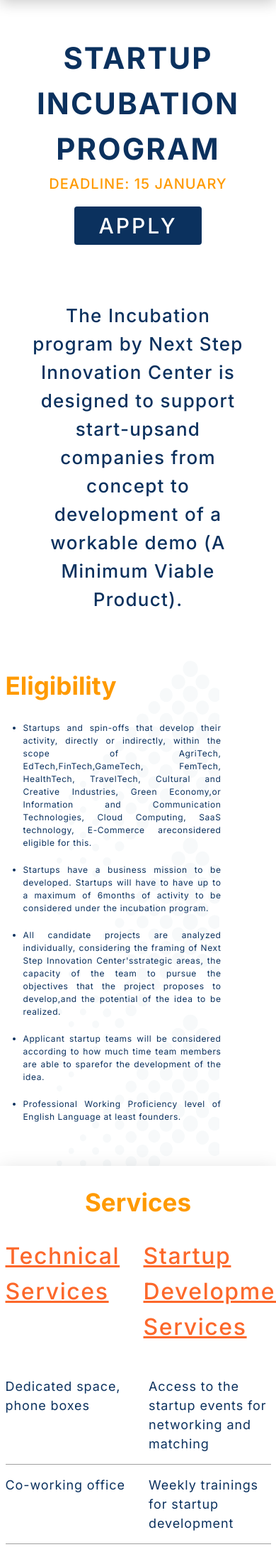
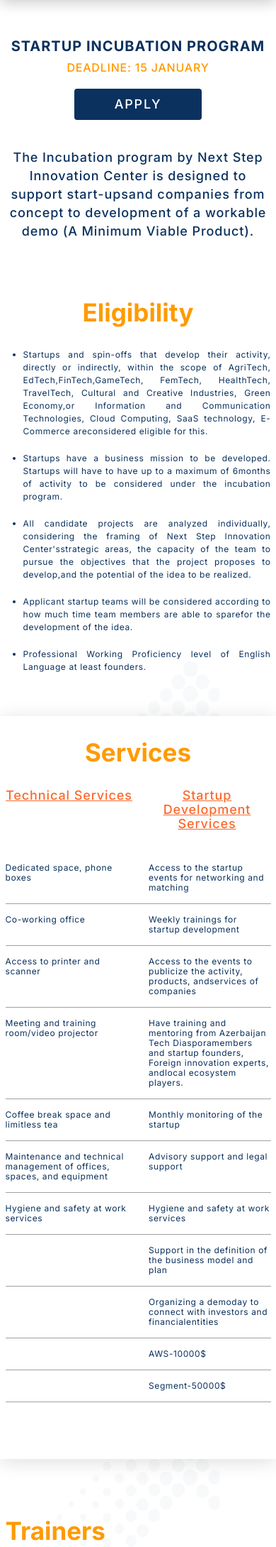
Before and after one commit to amurad77/nextstep, a Django app: page /incubation-program/ in a window 390 px wide; the page is wider, and only the part inside the window is pictured. Shown: the part 90-2270 px from the top of that part at 71% size. Run offline with Django 3.2, Linux system fonts and the light colour scheme; data that the repository does not hold is empty; some libraries are stand-ins or nearby versions.

Commit message:
incubation program page responsive

```diff
--- a/core/templates/incubation-program.html
+++ b/core/templates/incubation-program.html
@@ -134,7 +134,7 @@
             <div class="row">
 
                 {% for i in mentors %}
-                <div class="col-3">
+                <div class="col-12 col-md-3">
                     <div class="mentor-box">
                         <div class="mentor-img" style="background-image: url('{{i.image.url}}');"></div>
                         <div class="mentor-desc">
--- a/core/templates/index.html
+++ b/core/templates/index.html
@@ -100,7 +100,6 @@
             </div>
         </section>
 
-
     </main>
 
     {% endblock %}
--- a/static/css/style.css
+++ b/static/css/style.css
@@ -654,6 +654,49 @@ main::after {
 
 }
 
+@media screen and (max-width: 768px) {
+    .incubation-banner h1 {
+        font-size: 2rem;
+        line-height: 3rem;
+    }
+    .incubation-banner h1 + span,
+    .apply-banner h2 + span {
+        font-size: 1.6rem;
+        line-height: 2rem;
+    }
+    .incubation-banner p {
+        width: 100%;
+        font-size: 1.8rem;
+        line-height: 2.6rem;
+        padding-top: 40px;
+    }
+    .incubation-banner .btn-blue {
+        font-size: 1.8rem;
+        line-height: 2rem;
+    }
+    .incubation-body h2 {
+        text-align: center;
+    }
+    .incubation-body ul li {
+        width: 100%;
+    }
+
+    .about.services h4 {
+        font-size: 1.8rem;
+        line-height: 2rem;
+        text-align: center;
+    }
+    .about.services td {
+        font-size: 1.2rem;
+        line-height: 1.4rem;
+    }
+
+    .trainers .col-57 {
+        width: 100%;
+    }
+
+}
+
 
 /**************** APPLY NOW PAGE ****************/
 .application-form {
```
